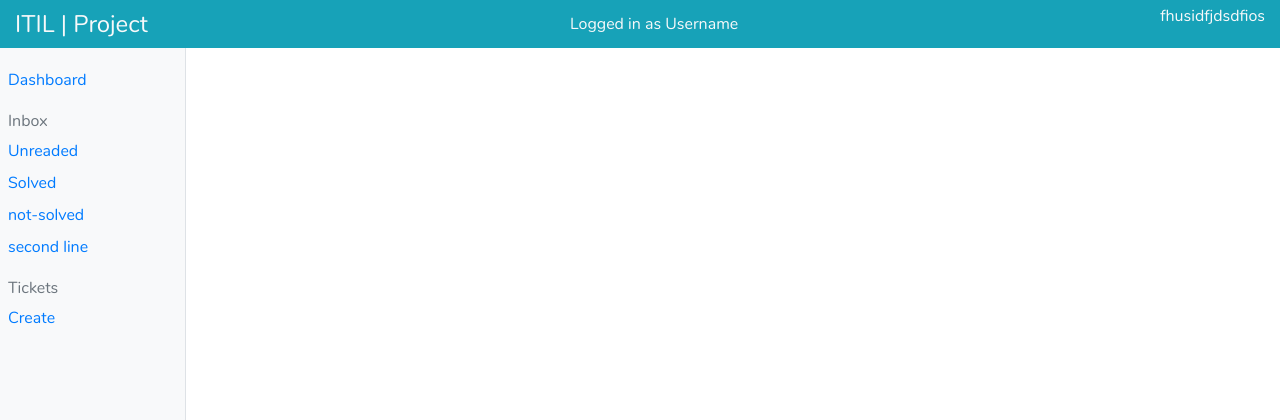
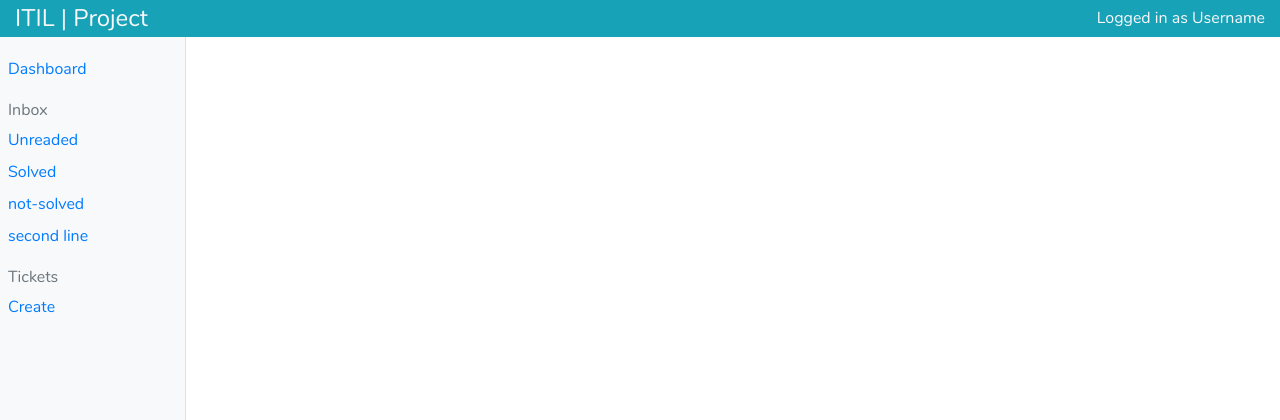
Before and after one commit to Radius-collage-ITIL-Project/ITIL-V1, a PHP site: page /index.php in a window 1280 px wide. Shown: the top 420 px of the page. Run offline with PHP 8.4, Linux system fonts and the light colour scheme; some libraries are stand-ins or nearby versions.

Commit message:
removed editing header

```diff
--- a/menus/header.php
+++ b/menus/header.php
@@ -15,7 +15,6 @@
     <div class="container-fluid d-flex justify-content-between bg-info align-items-center py-1 text-light">
         <h1 class="h4 m-0 p-0">ITIL | Project</h1>
         <p class="m-0 p-0">Logged in as Username</p>
-        <p>fhusidfjdsdfios</p>
     </div>
 </header>
 
```
